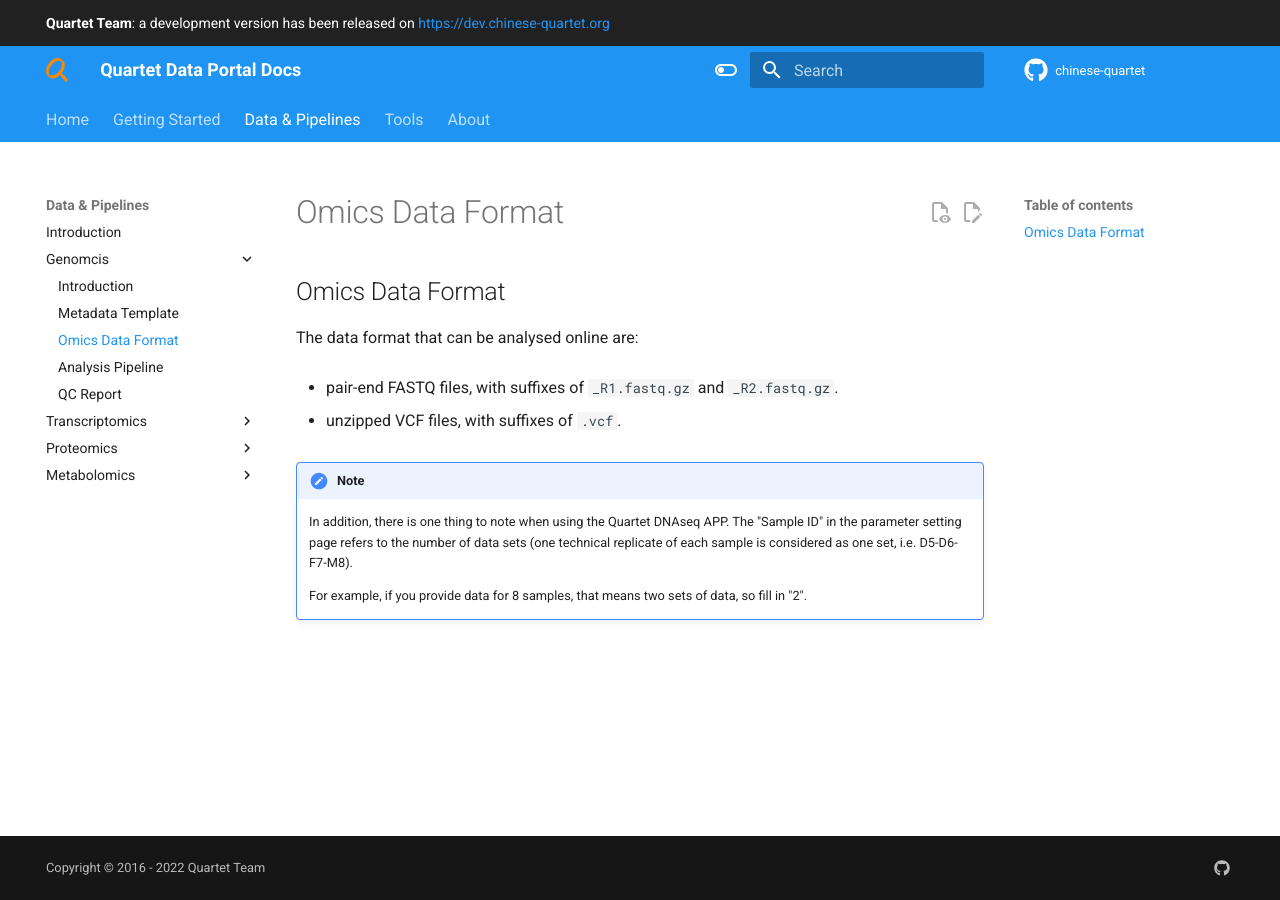
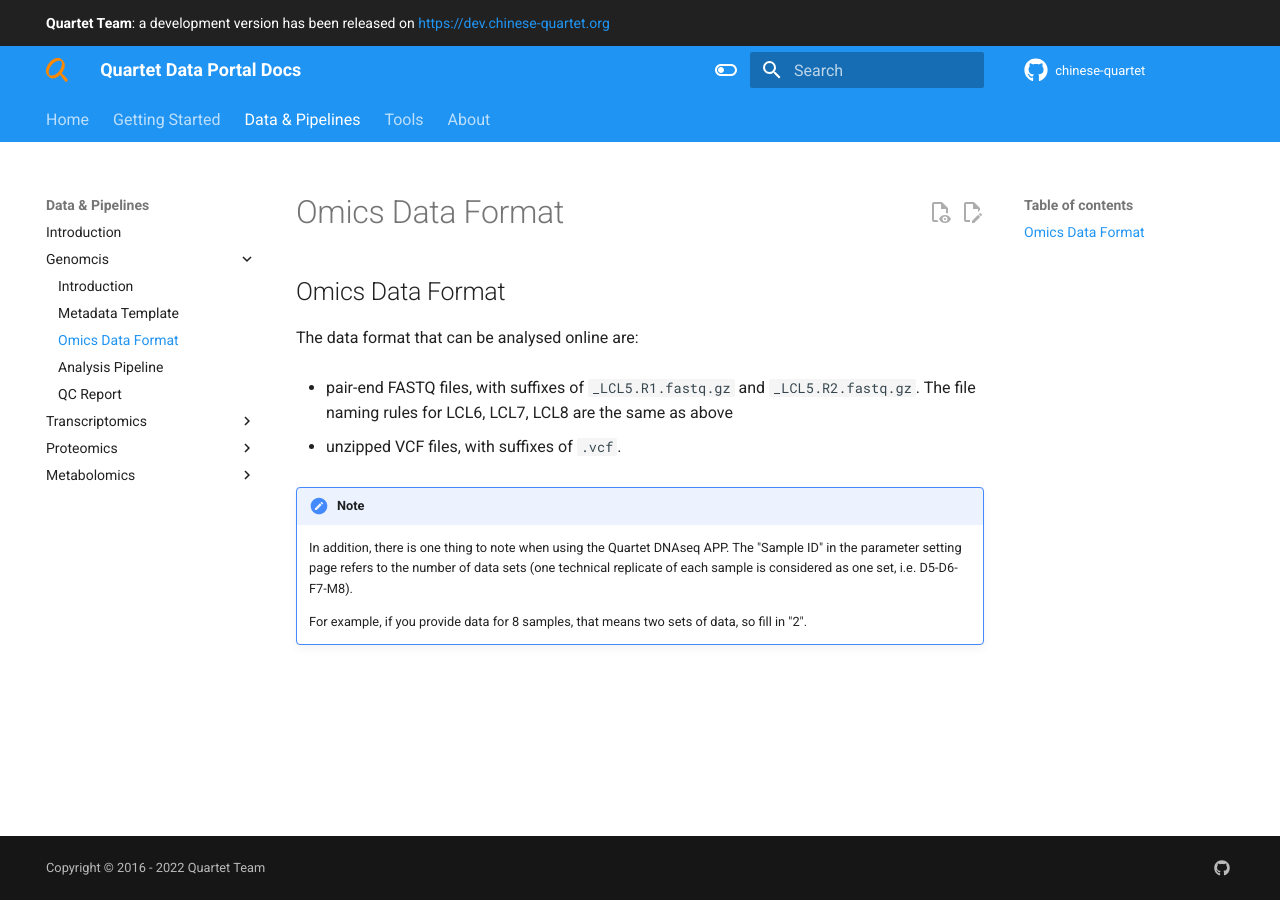
Before and after one commit to chinese-quartet/docs.chinese-quartet.org, an MkDocs documentation site: the page built from docs/data_pipelines/genomics/omics_data_format.md, in a window 1280 px wide. Built offline with MkDocs 1.6.1 and Material for MkDocs 9.7.7, drawn with Linux system fonts in a browser that asks for light colours.

Commit message:
Fix naming rules.

```diff
--- a/docs/data_pipelines/genomics/omics_data_format.md
+++ b/docs/data_pipelines/genomics/omics_data_format.md
@@ -2,7 +2,7 @@
 
 The data format that can be analysed online are:
 
-- pair-end FASTQ files, with suffixes of  `_R1.fastq.gz` and `_R2.fastq.gz`.
+- pair-end FASTQ files, with suffixes of  `_LCL5.R1.fastq.gz` and `_LCL5.R2.fastq.gz`. The file naming rules for LCL6, LCL7, LCL8 are the same as above
 
 - unzipped VCF files, with suffixes of `.vcf`.
 
```
